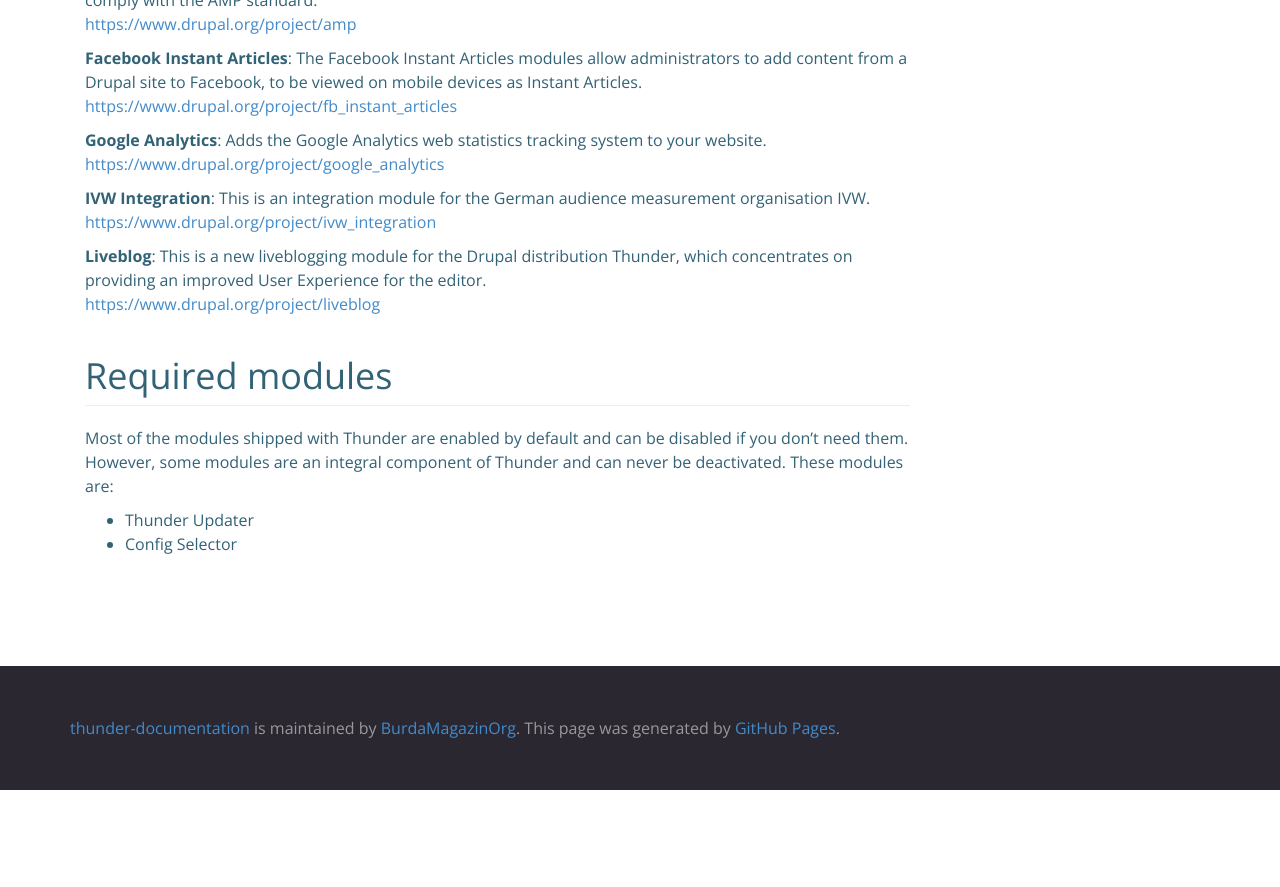
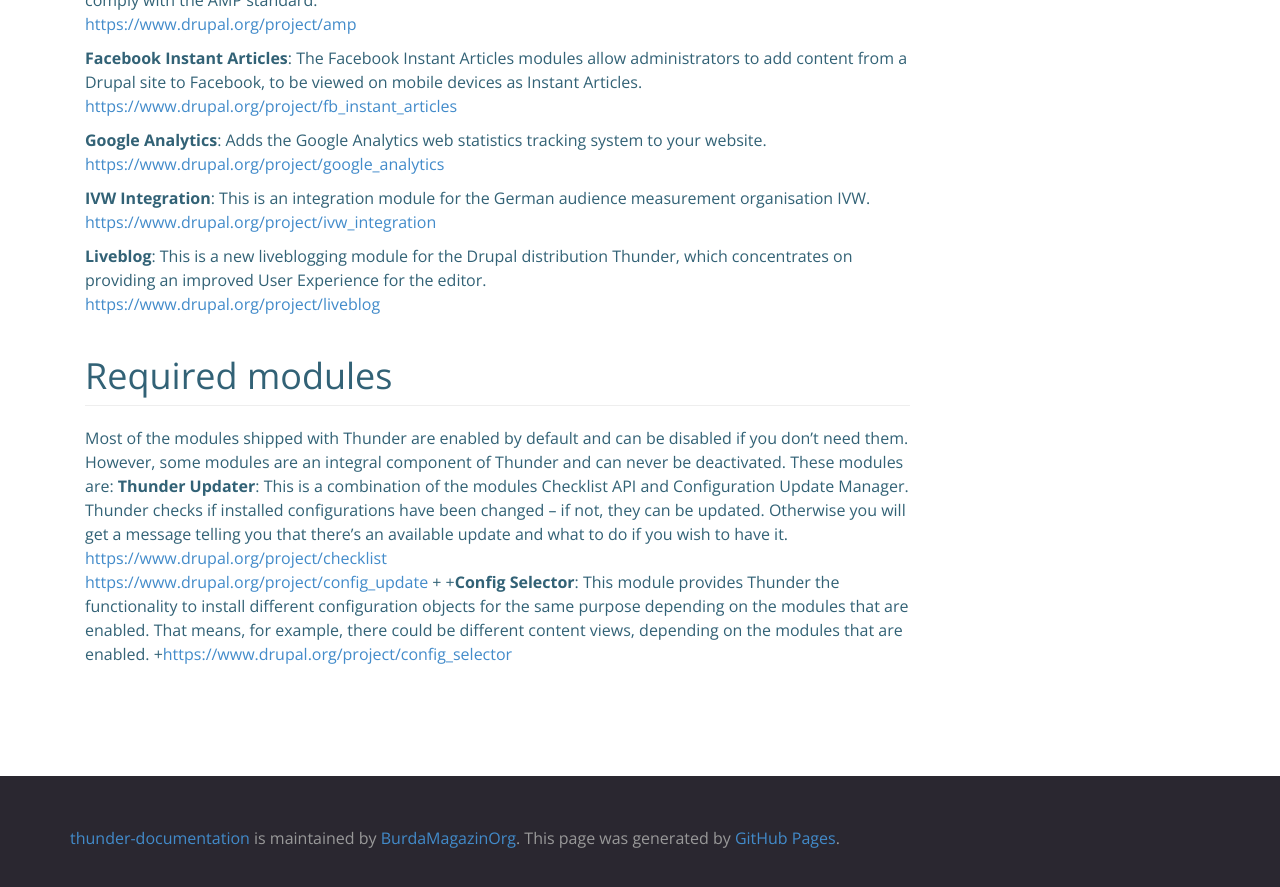
Before and after one commit to BurdaMagazinOrg/thunder-documentation, a Jekyll site: the page built from modules.md, in a window 1280 px wide and 900 px high, scrolled down 3785 px. Shown: the top 887 px of the window. Built offline with Jekyll 4.4.1, drawn with Linux system fonts in a browser that asks for light colours; nearby versions of some CDN libraries; our own code applies the rules of GitHub Pages for plain Markdown files; comment, search, counter and statistics services are not loaded; the repository's description, which GitHub fills in, is left out; before the commit the page ends 4575 px from its top, so only the background shows below that.

Commit message:
Update required.md

```diff
--- a/_includes/modules/required.md
+++ b/_includes/modules/required.md
@@ -1,4 +1,8 @@
 Most of the modules shipped with Thunder are enabled by default and can be disabled if you don't need them.
 However, some modules are an integral component of Thunder and can never be deactivated. These modules are:
-* Thunder Updater
-* Config Selector
+**Thunder Updater**: This is a combination of the modules Checklist API and Configuration Update Manager. Thunder checks if installed configurations have been changed – if not, they can be updated. Otherwise you will get a message telling you that there’s an available update and what to do if you wish to have it.<br />
+ [https://www.drupal.org/project/checklist](https://www.drupal.org/project/checklist)<br />
+ [https://www.drupal.org/project/config_update](https://www.drupal.org/project/config_update)
++
++**Config Selector**: This module provides Thunder the functionality to install different configuration objects for the same purpose depending on the modules that are enabled. That means, for example, there could be different content views, depending on the modules that are enabled.
++[https://www.drupal.org/project/config_selector](https://www.drupal.org/project/config_selector)
```
